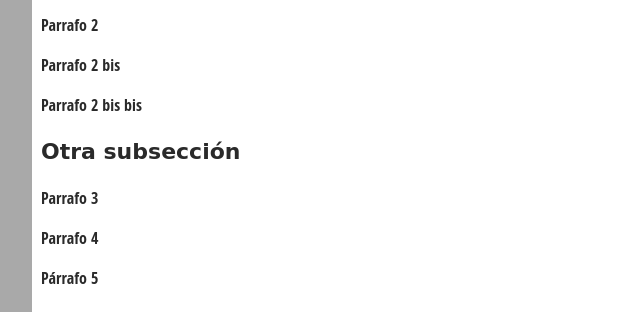
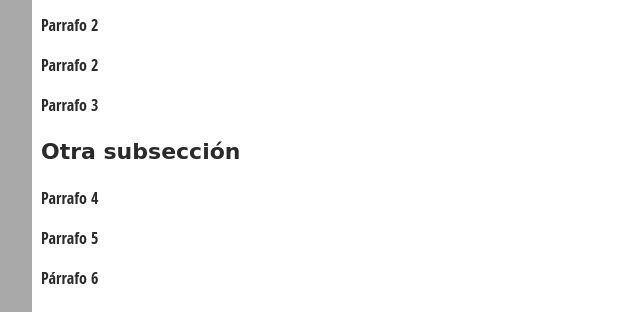
Before and after one commit to Kereck/curso-git-repo1, a plain HTML site: page index.html in a window 1280 px wide. Shown: the part 441-753 px from the top of the page, 160-800 px from the left. Drawn offline with Linux system fonts and the light colour scheme.

Commit message:
renumerando parrafos mal

```diff
--- a/index.html
+++ b/index.html
@@ -38,17 +38,17 @@
 
   <p>Parrafo 2</p>
 
-  <p>Parrafo 2 bis</p>
+  <p>Parrafo 2</p>
 
-  <p>Parrafo 2 bis bis</p>
+  <p>Parrafo 3</p>
 
   <h3>Otra subsección</h3>
 
-  <p>Parrafo 3</p>
-
   <p>Parrafo 4</p>
 
-  <p>Párrafo 5</p>
+  <p>Parrafo 5</p>
+
+  <p>Párrafo 6</p>
 
     </article>
 
```
